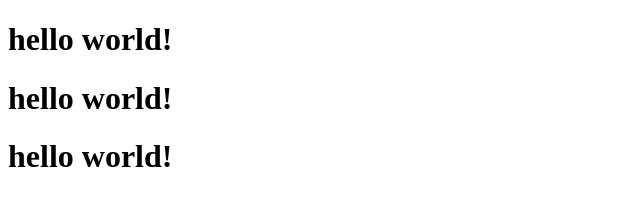
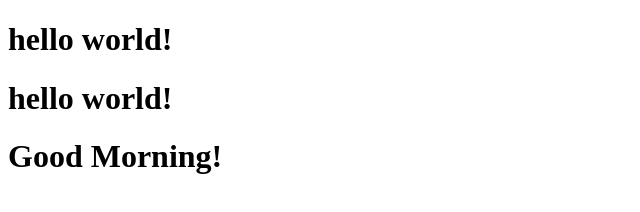
Before and after one commit to PolinaOsadcha/project1, a plain HTML site: page index.html in a window 1280 px wide. Shown: the whole page, without its empty margins (0-640 px from the left). Drawn offline with Linux system fonts and the light colour scheme.

Commit message:
added gm

```diff
--- a/index.html
+++ b/index.html
@@ -9,6 +9,6 @@
 <body>
     <h1> hello world!   </h1>
     <h1> hello world!   </h1>
-    <h1> hello world!   </h1>
+    <h1> Good Morning!   </h1>
 </body>
 </html>
```
